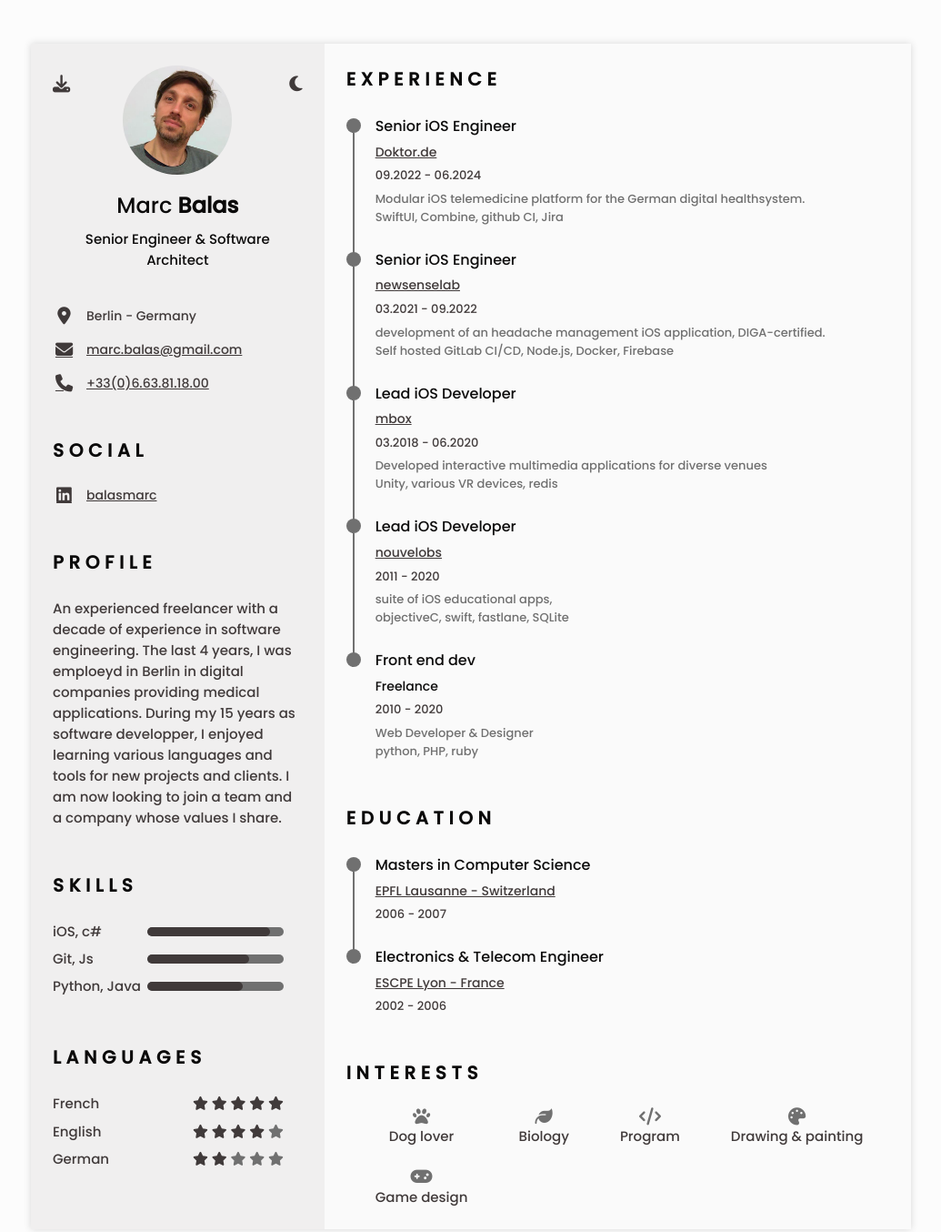
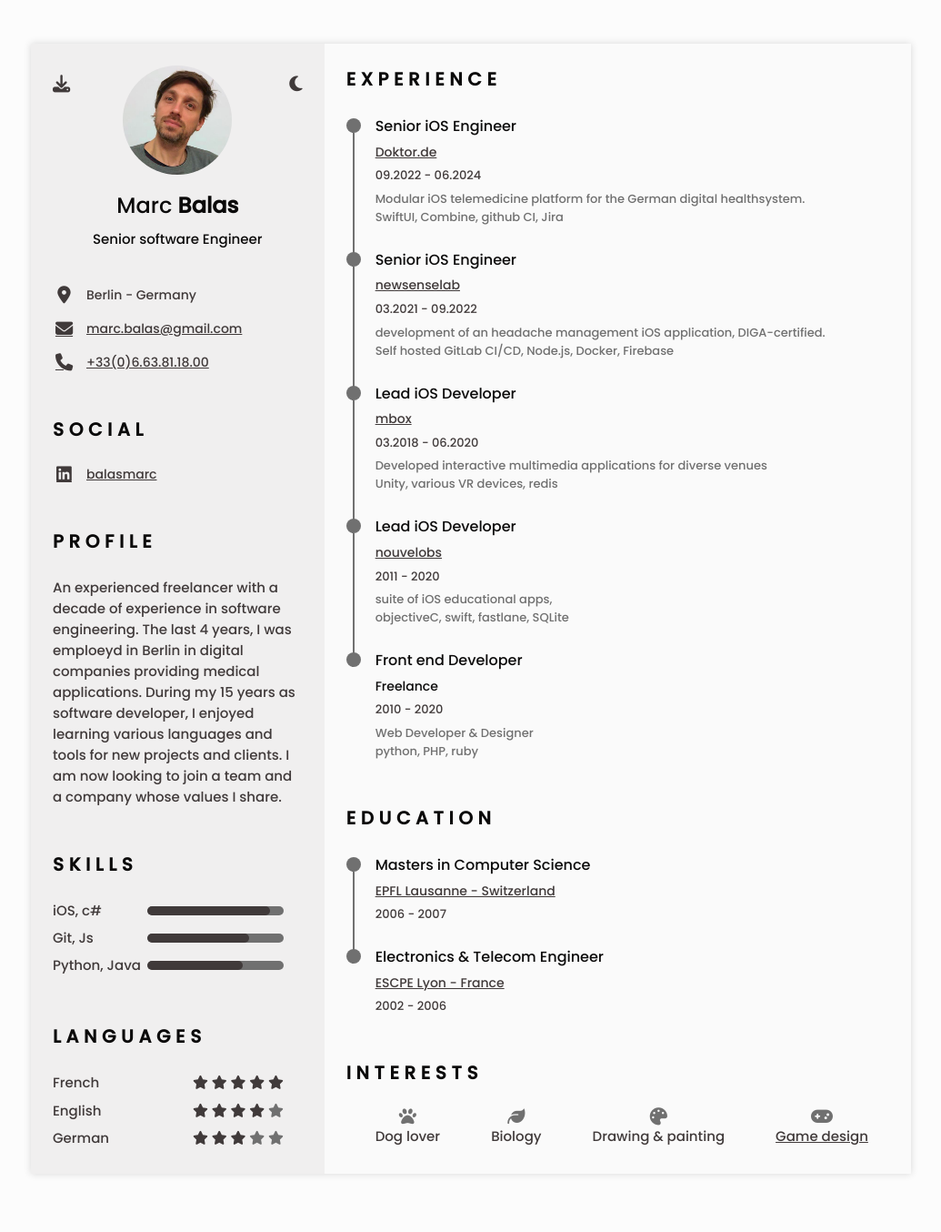
Before and after one commit to marcbalas/cv-generator, a plain HTML site: page index.html in a window 1280 px wide. Shown: the whole page at 91% size, without its empty margins (122-1157 px from the left). Drawn offline with Linux system fonts and the light colour scheme; a script that the page names is missing.

Commit message:
typo added link boga

```diff
--- a/index.html
+++ b/index.html
@@ -8,7 +8,7 @@
         <meta http-equiv="Permissions-Policy" content="interest-cohort=()">
         <meta name="viewport" content="width=device-width, initial-scale=1.0">
 
-        <title>Responsive Resume CV</title>
+        <title>Marc Balas Resume CV</title>
 
         <!-- Import Fontawesome -->
         <script src="https://kit.fontawesome.com/cb81440751.js" crossorigin="anonymous"></script>
@@ -102,7 +102,7 @@
                                 <img src="assets/pictures/profile.png" alt="Icon picture" class="home_img" id="home-img">
                                 <!--<img alt="Icon picture" class="home_img" id="home-img">-->
                                 <h1 class="home_title">Marc <b>Balas</b></h1>
-                                <h3 class="home_profession">Senior Engineer & Software Architect</h3>
+                                <h3 class="home_profession">Senior software Engineer</h3>
                                 <div>
                                     <a download="" id="download-button" class="home_button-movil">Download</a>
                                 </div>
@@ -150,7 +150,7 @@
                         <h2 class="section-title">Profile</h2>
 
                         <p class="profile_description">
-                            An experienced freelancer with a decade of experience in software engineering. The last 4 years, I was emploeyd in Berlin in digital companies providing medical applications.  During my 15 years as software developper, I enjoyed learning various languages and tools for new projects and clients. I am now looking to join a team and a company whose values I share.
+                            An experienced freelancer with a decade of experience in software engineering. The last 4 years, I was emploeyd in Berlin in digital companies providing medical applications.  During my 15 years as software developer, I enjoyed learning various languages and tools for new projects and clients. I am now looking to join a team and a company whose values I share.
                         </p>
                     </section>
 
@@ -216,7 +216,7 @@
                                     <span class="languages_stars">
                                         <i class="fa-solid fa-star"></i>
                                         <i class="fa-solid fa-star"></i>
-                                         <i class="fa-solid fa-star languages_stars_checked"></i>
+                                        <i class="fa-solid fa-star"></i>
                                         <i class="fa-solid fa-star languages_stars_checked"></i>
                                         <i class="fa-solid fa-star languages_stars_checked"></i>
                                     </span>
@@ -300,7 +300,7 @@
 
                                 </div>
                                 <div class="experience_data bd-grid">
-                                    <h3 class="experience_title">Front end dev</h3>
+                                    <h3 class="experience_title">Front end Developer</h3>
                                     <span class="experience_company">Freelance</span>
                                     <span class="experience_year"> 2010 - 2020</span>
                                     <p class="experience_description">
@@ -377,17 +377,14 @@
                                 <i class="fa-solid fa-leaf interests_icon"></i>
                                 <span class="interests_name">Biology</span>
                             </div>
-                            <div class="interests_content">
-                                <i class="fa-solid fa-code interests_icon"></i>
-                                <span class="interests_name">Program</span>
-                            </div>
+
                             <div class="interests_content">
                                 <i class="fa-solid fa-palette interests_icon"></i>
                                 <span class="interests_name">Drawing & painting</span>
                             </div>
                             <div class="interests_content">
                                 <i class="fa-solid fa-gamepad interests_icon"></i>
-                                <span class="interests_name">Game design</span>
+                                <span class="interests_name"><a href="https://www.bogakit.com/">Game design</a></span>
                             </div>
                         </div>
                     </section>
```
